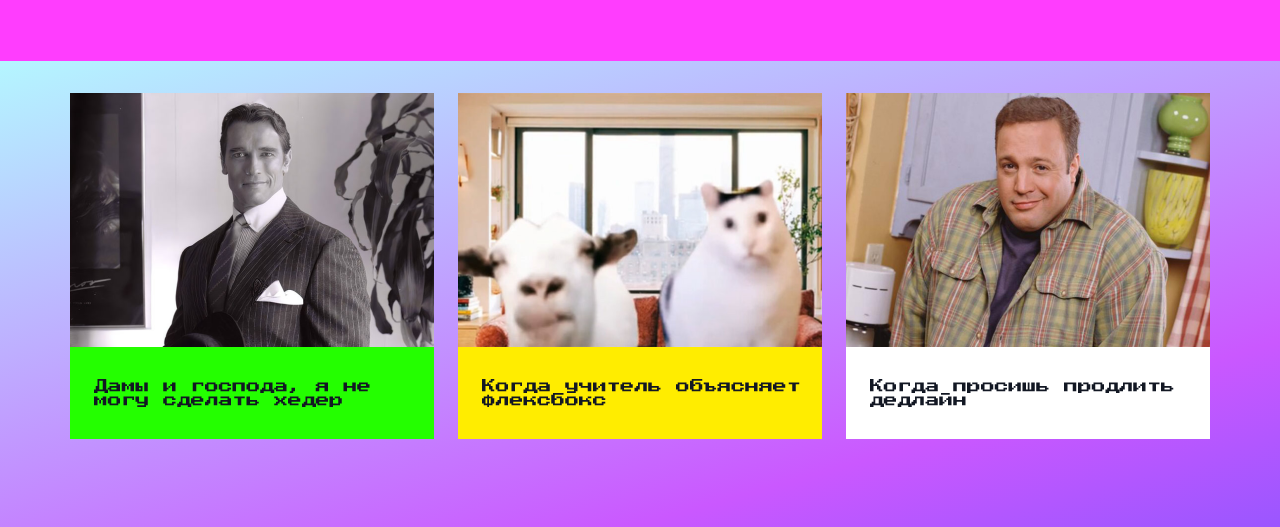
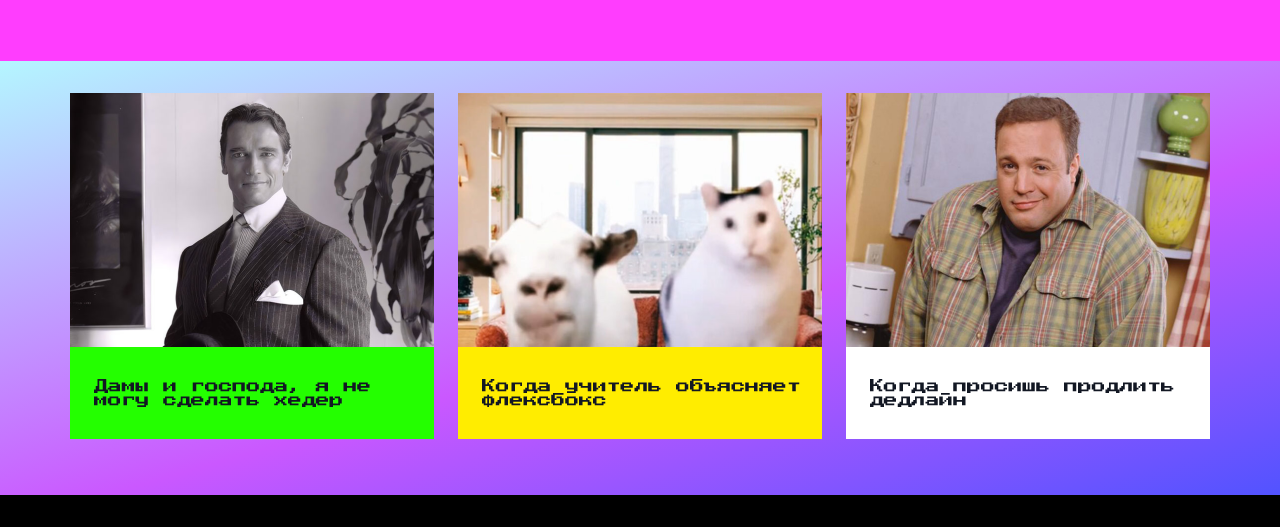
Before and after one commit to O1usa/web-design, a plain HTML site: page index.html in a window 1280 px wide. Shown: the top 527 px of the page. Drawn offline with Linux system fonts and the light colour scheme.

Commit message:
Update index.css

```diff
--- a/index.css
+++ b/index.css
@@ -2,7 +2,6 @@
 	display: flex;
 	gap: 24px;
 	flex-wrap: wrap;
-	height:686px;
 }
 
 
```
